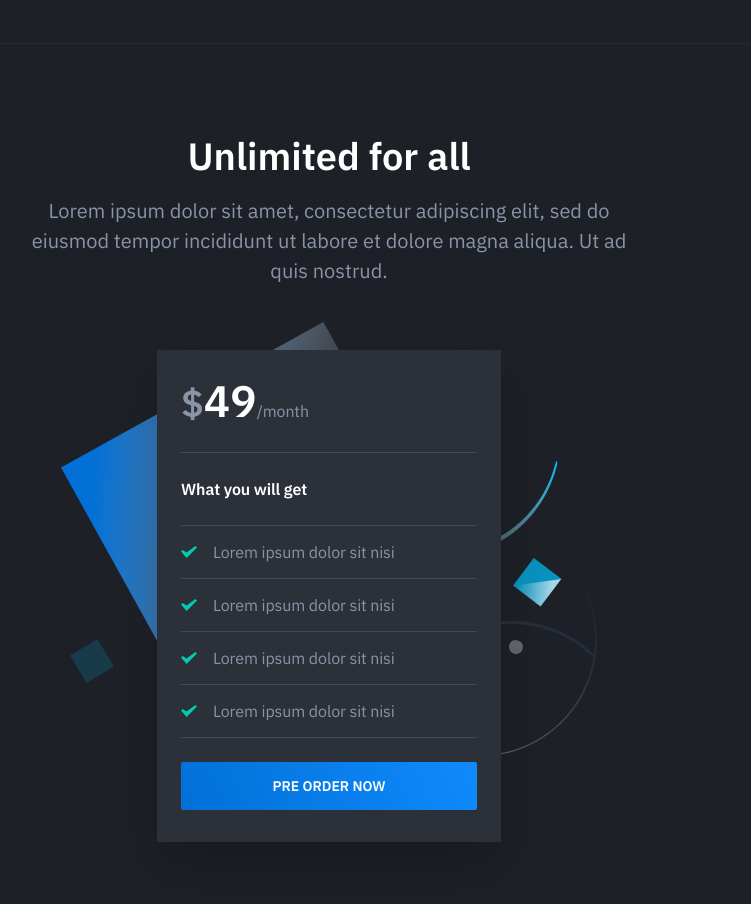
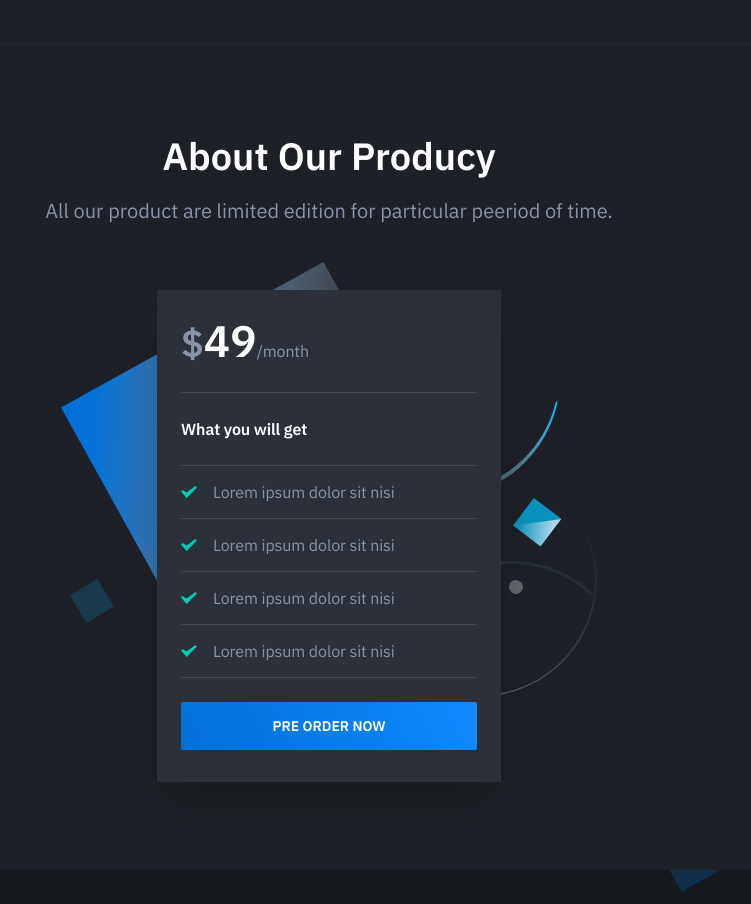
Before and after one commit to Siddhanta-26/Siddhant, a plain HTML site: page index.html in a window 1280 px wide. Shown: the part 1980-2884 px from the top of the page, without its empty margins (311-1062 px from the left). Drawn offline with nearby package versions, Linux system fonts and the light colour scheme.

Commit message:
Siddhanta-26

```diff
--- a/index.html
+++ b/index.html
@@ -121,8 +121,8 @@
                 <div class="container-sm">
                     <div class="pricing-inner section-inner">
                         <div class="pricing-header text-center">
-                            <h2 class="section-title mt-0">Unlimited for all</h2>
-                            <p class="section-paragraph mb-0">Lorem ipsum dolor sit amet, consectetur adipiscing elit, sed do eiusmod tempor incididunt ut labore et dolore magna aliqua. Ut ad quis nostrud.</p>
+                            <h2 class="section-title mt-0">About Our Producy</h2>
+                            <p class="section-paragraph mb-0">All our product are limited edition for particular peeriod of time.</p>
                         </div>
 						<div class="pricing-tables-wrap">
                             <div class="pricing-table">
```
